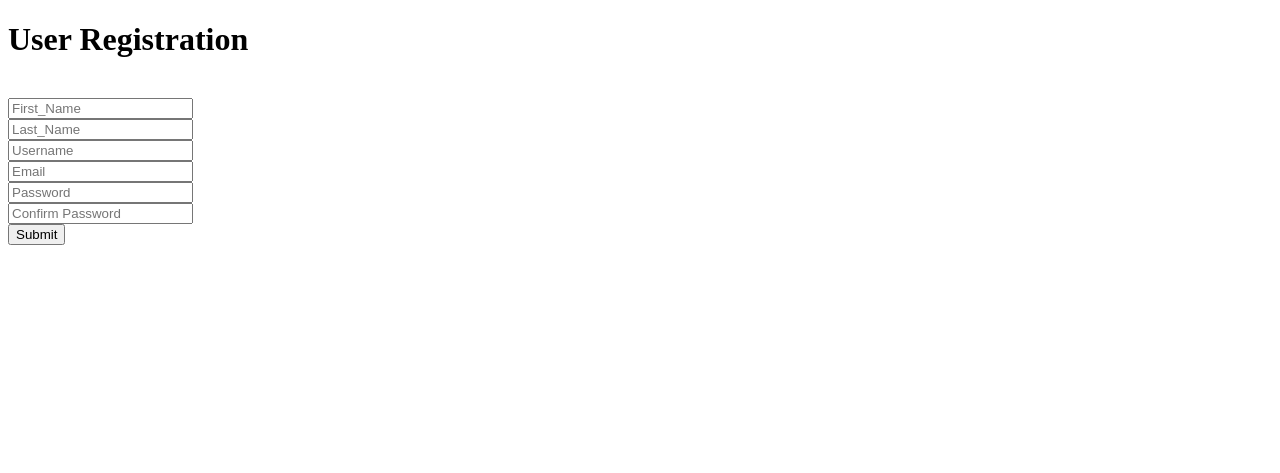
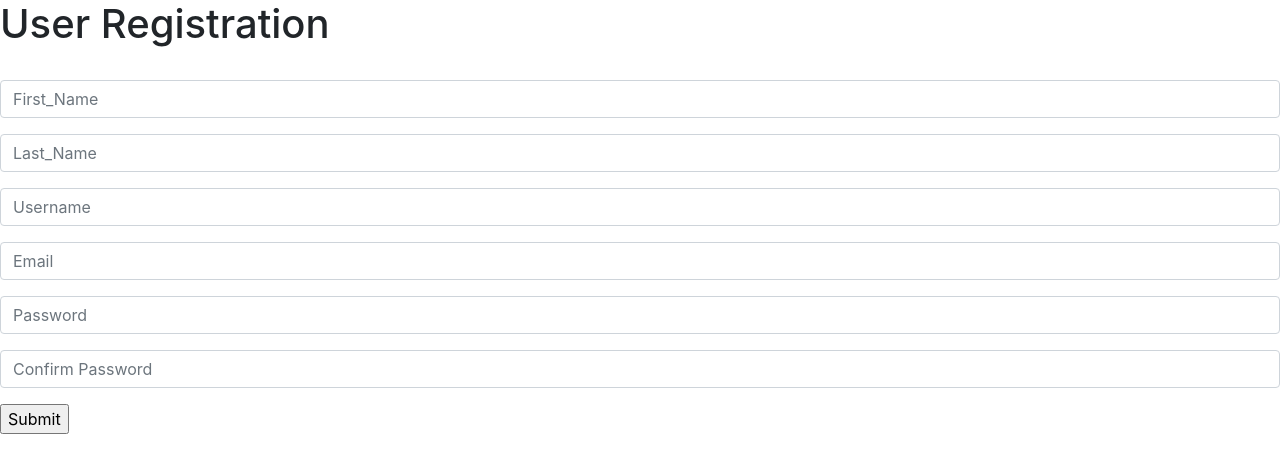
Before and after one commit to akhilgkrishnan/DjangoLearn, a Django app: page /accounts/register in a window 1280 px wide. Shown: the top 473 px of the page. Run offline with Django 3.2, Linux system fonts and the light colour scheme; some libraries are stand-ins or nearby versions.

Commit message:
boostrap design added

```diff
--- a/templates/register.html
+++ b/templates/register.html
@@ -4,20 +4,39 @@
     <meta charset="UTF-8">
     <meta name="viewport" content="width=device-width, initial-scale=1.0">
     <meta http-equiv="X-UA-Compatible" content="ie=edge">
+    <link rel="stylesheet" href="https://stackpath.bootstrapcdn.com/bootstrap/4.3.1/css/bootstrap.min.css" integrity="sha384-ggOyR0iXCbMQv3Xipma34MD+dH/1fQ784/j6cY/iJTQUOhcWr7x9JvoRxT2MZw1T" crossorigin="anonymous">
+<script src="https://stackpath.bootstrapcdn.com/bootstrap/4.3.1/js/bootstrap.min.js" integrity="sha384-JjSmVgyd0p3pXB1rRibZUAYoIIy6OrQ6VrjIEaFf/nJGzIxFDsf4x0xIM+B07jRM" crossorigin="anonymous"></script>
     <title>Registration</title>
+
 </head>
 <body>
     <h1>User Registration</h1><br>
-    <form method="POST" action="register">
-        {% csrf_token %}
-        <input type="text" name="first_name" placeholder="First_Name"><br>
-        <input type="text" name="last_name" placeholder="Last_Name"><br>
-        <input type="text" name="username" placeholder="Username"><br>
-        <input type="email" name="email" placeholder="Email"><br>
-        <input type="password" name="password1" placeholder="Password"><br>
-        <input type="password"name="password2" placeholder="Confirm Password"><br>
-        <input type="submit">
-    </form>
+    <div>
+        <form method="POST" action="register">
+            {% csrf_token %}
+            <div class="form-group">
+            <input type="text" name="first_name" placeholder="First_Name" class="form-control">
+        </div>
+            <div class="form-group">
+            <input type="text" name="last_name" placeholder="Last_Name" class="form-control">
+        </div>
+            <div class="form-group">
+            <input type="text" name="username" placeholder="Username" class="form-control">
+        </div>
+            <div class="form-group">
+            <input type="email" name="email" placeholder="Email" class="form-control">
+        </div>
+            <div class="form-group">
+            <input type="password" name="password1" placeholder="Password" class="form-control">
+        </div>
+            <div class="form-group">
+            <input type="password"name="password2" placeholder="Confirm Password" class="form-control">
+        </div>
+            <div class="form-group">
+            <input type="submit">
+        </div>
+        </form>
+    </div>
     {% for message in messages%}
     <h1>{{message}}</h1>
     {% endfor %}
```
